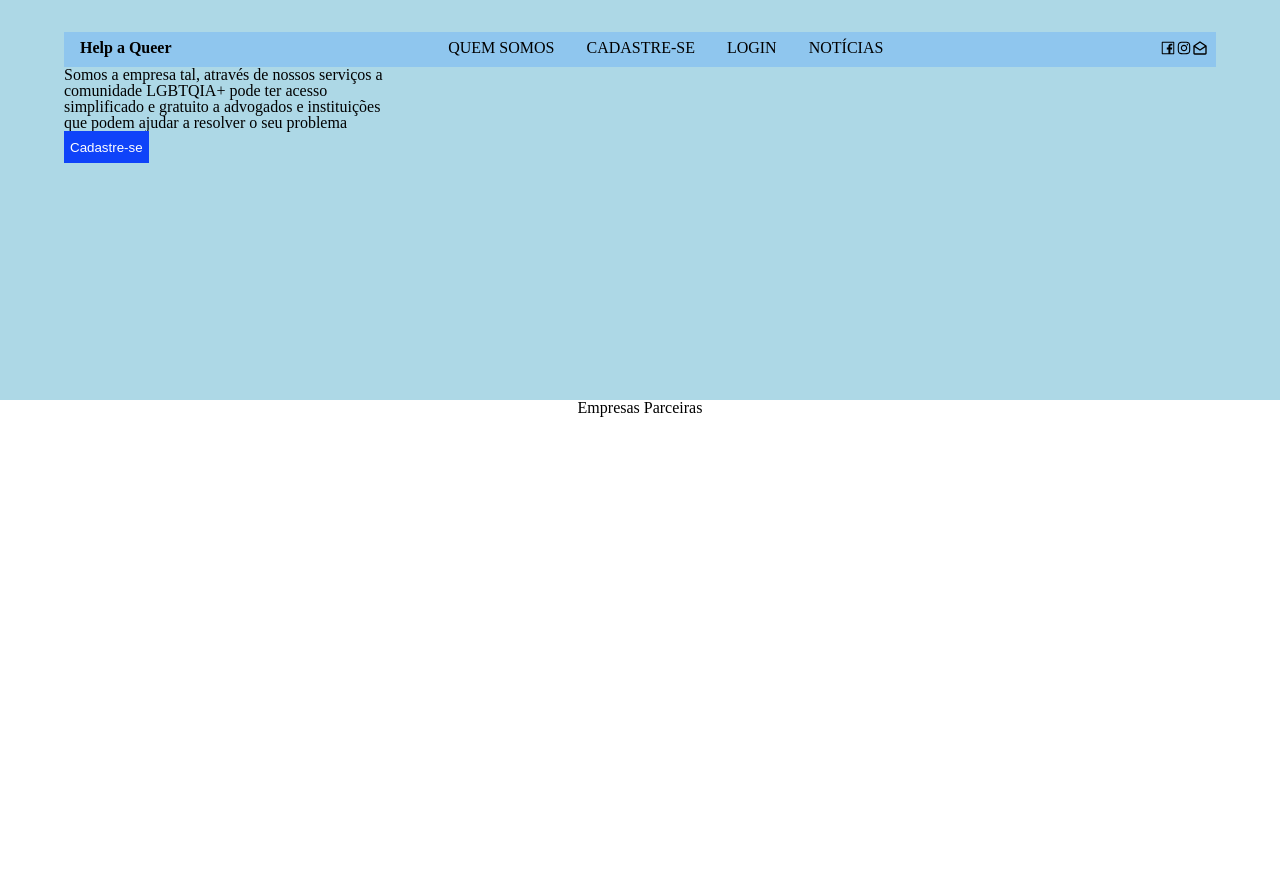
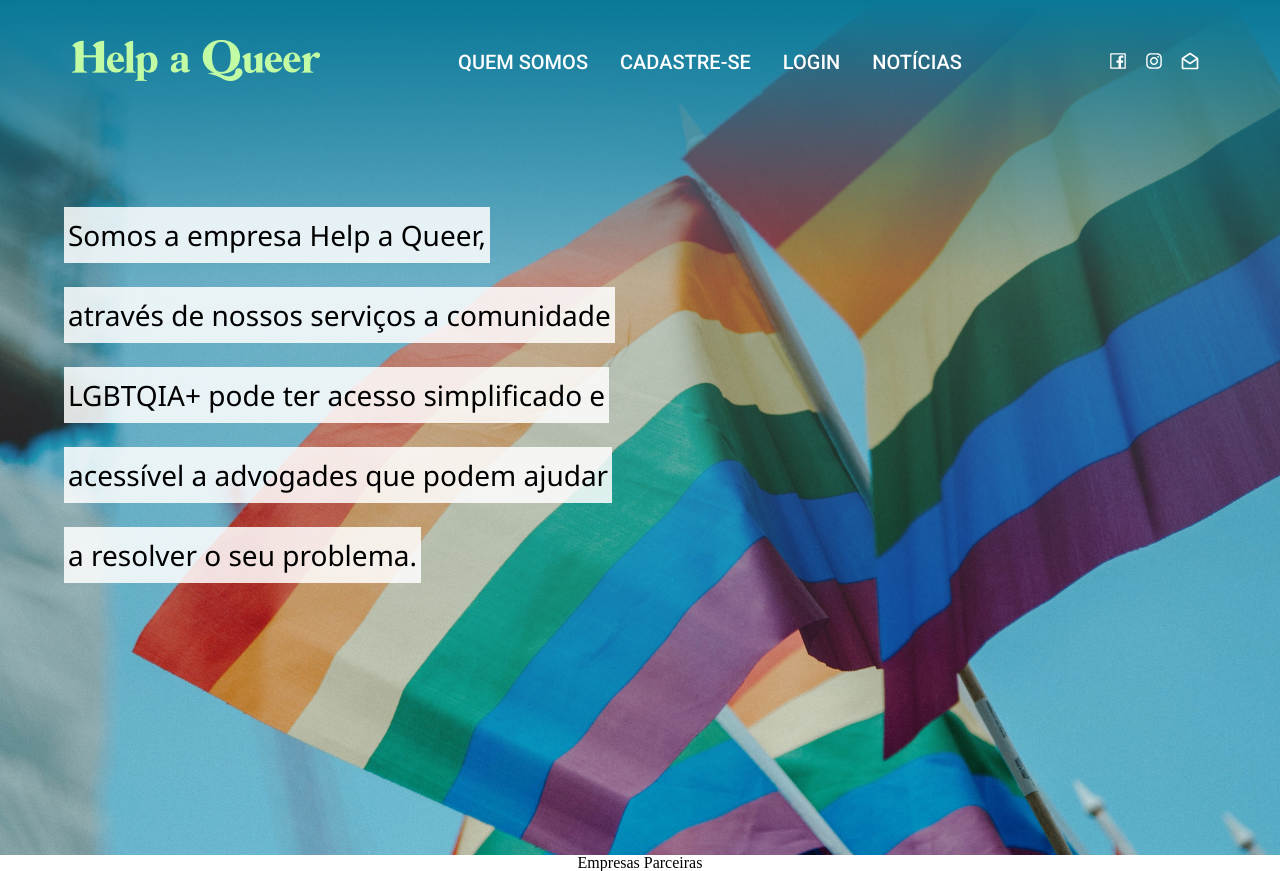
Before and after one commit to bruch0/hackaton-front, a React (Create React App) app: page / in a window 1280 px wide. Before the commit the page ends 800 px from the top, so only its background shows below. Built offline with nearby package versions, Linux system fonts and the light colour scheme.

Commit message:
feat: header and navbar styles

```diff
--- a/public/index.html
+++ b/public/index.html
@@ -5,6 +5,12 @@
     <link rel="icon" type="image/png" href="%PUBLIC_URL%/favicon.png" />
     <meta name="viewport" content="width=device-width, initial-scale=1" />
     <meta name="theme-color" content="#000000" />
+    <link rel="preconnect" href="https://fonts.googleapis.com" />
+    <link rel="preconnect" href="https://fonts.gstatic.com" crossorigin />
+    <link
+      href="https://fonts.googleapis.com/css2?family=Noto+Sans:wght@400;700&family=Roboto:wght@400;500;700&display=swap"
+      rel="stylesheet"
+    />
     <meta
       name="description"
       content="Web site created using create-react-app"
--- a/src/Shared/GlobalStyles.jsx
+++ b/src/Shared/GlobalStyles.jsx
@@ -1,4 +1,4 @@
-import { createGlobalStyle } from "styled-components";
+import { createGlobalStyle } from 'styled-components';
 
 const GlobalStyles = createGlobalStyle`
     html, body, div, span, applet, object, iframe,
@@ -66,6 +66,11 @@ const GlobalStyles = createGlobalStyle`
         border: none;
         cursor: pointer;
     }
+
+    :root {
+        --title: "Roboto";
+        --text: "Noto Sans"
+    }
 `;
 
 export default GlobalStyles;
--- a/src/components/Header/index.jsx
+++ b/src/components/Header/index.jsx
@@ -2,13 +2,17 @@ import React from 'react';
 import IntroductionText from '../IntroductionText';
 import Wrapper from '../Wrapper';
 
-import Container from './styles';
+import { Container, Gradient, Content } from './styles';
 
 function Header() {
   return (
     <Container>
-      <Wrapper />
-      <IntroductionText />
+      <Gradient>
+        <Content>
+          <Wrapper />
+          <IntroductionText />
+        </Content>
+      </Gradient>
     </Container>
   );
 }
--- a/src/components/Header/styles.js
+++ b/src/components/Header/styles.js
@@ -1,13 +1,30 @@
 import styled from 'styled-components';
 
-const Container = styled.header`
-  background-color: lightblue;
-  height: 50vh;
+export const Container = styled.header`
+  height: 855px;
   margin: 0;
-  padding-top: 32px;
   align-items: center;
   display: flex;
   flex-direction: column;
+  background-image: url('./images/bg-rainbow.png');
+  background-size: cover;
 `;
 
-export default Container;
+export const Gradient = styled.div`
+  width: 100%;
+  height: 100%;
+  position: absolute;
+  background: linear-gradient(
+    180deg,
+    #097898 0%,
+    rgba(141, 173, 183, 0.296875) 34.9%,
+    rgba(196, 196, 196, 0) 100%
+  );
+`;
+
+export const Content = styled.div`
+  display: flex;
+  flex-direction: column;
+  align-items: center;
+  justify-content: center;
+`;
--- a/src/components/IntroductionText/index.jsx
+++ b/src/components/IntroductionText/index.jsx
@@ -1,5 +1,4 @@
 import React from 'react';
-import SignupButton from '../SignupButton';
 
 import Container from './styles';
 
@@ -7,11 +6,14 @@ function IntroductionText() {
   return (
     <Container>
       <p>
-        Somos a empresa tal, através de nossos serviços a comunidade LGBTQIA+
-        pode ter acesso simplificado e gratuito a advogados e instituições que
-        podem ajudar a resolver o seu problema
+        <span className="line1">Somos a empresa Help a Queer,</span>{' '}
+        <span className="line2">através de nossos serviços a comunidade</span>
+        <span className="line3">
+          LGBTQIA+ pode ter acesso simplificado e
+        </span>{' '}
+        <span className="line4">acessível a advogades que podem ajudar</span>{' '}
+        <span className="line5">a resolver o seu problema.</span>
       </p>
-      <SignupButton />
     </Container>
   );
 }
--- a/src/components/IntroductionText/styles.js
+++ b/src/components/IntroductionText/styles.js
@@ -4,9 +4,25 @@ const Container = styled.div`
   display: flex;
   flex-direction: column;
   width: 90%;
+  position: relative;
 
   p {
-    max-width: 320px;
+    max-width: 556px;
+    font-family: 'Noto Sans';
+    line-height: 52px;
+    font-size: 28px;
+    margin-top: 10%;
+    position: absolute;
+
+    span {
+      background-color: rgba(255, 255, 255, 0.85);
+      display: inline-block;
+      padding: 2px 4px;
+
+      &:nth-child(n + 2) {
+        margin-top: 24px;
+      }
+    }
   }
 `;
 
--- a/src/components/Logo/index.jsx
+++ b/src/components/Logo/index.jsx
@@ -3,7 +3,11 @@ import React from 'react';
 import Container from './styles';
 
 function Logo() {
-  return <Container>Help a Queer</Container>;
+  return (
+    <Container>
+      <img src="./images/logo.png " alt="" />
+    </Container>
+  );
 }
 
 export default Logo;
--- a/src/components/Logo/styles.js
+++ b/src/components/Logo/styles.js
@@ -1,8 +1,10 @@
 import styled from 'styled-components';
 
 const Container = styled.div`
-  font-weight: bold;
-  margin-left: 8px;
+  img {
+    width: 248px;
+    height: 41px;
+  }
 `;
 
 export default Container;
--- a/src/components/Navbar/styles.js
+++ b/src/components/Navbar/styles.js
@@ -8,6 +8,11 @@ const Container = styled.nav`
 
     li {
       padding: 0 16px;
+      font-family: var(--title);
+      font-weight: 500;
+      color: #fff;
+      font-size: 20px;
+      cursor: pointer;
     }
   }
 `;
--- a/src/components/SocialIcons/index.jsx
+++ b/src/components/SocialIcons/index.jsx
@@ -7,9 +7,9 @@ import Container from './styles';
 function SocialIcons() {
   return (
     <Container>
-      <AiOutlineFacebook />
-      <AiOutlineInstagram />
-      <BiEnvelopeOpen />
+      <AiOutlineFacebook className="social-icon" />
+      <AiOutlineInstagram className="social-icon" />
+      <BiEnvelopeOpen className="social-icon" />
     </Container>
   );
 }
--- a/src/components/SocialIcons/styles.js
+++ b/src/components/SocialIcons/styles.js
@@ -1,5 +1,13 @@
 import styled from 'styled-components';
 
-const Container = styled.div``;
+const Container = styled.div`
+  .social-icon {
+    margin: 0 8px;
+    color: #fff;
+    width: 20px;
+    height: 20px;
+    cursor: pointer;
+  }
+`;
 
 export default Container;
--- a/src/components/Wrapper/styles.js
+++ b/src/components/Wrapper/styles.js
@@ -3,9 +3,10 @@ import styled from 'styled-components';
 const Container = styled.div`
   display: flex;
   width: 90%;
-  background-color: #8fc6ee;
   justify-content: space-between;
+  align-items: center;
   padding: 8px;
+  margin-top: 32px;
 `;
 
 export default Container;
```
Also changed, not shown: public/images/bg-rainbow.png (added), public/images/logo.png (added).
